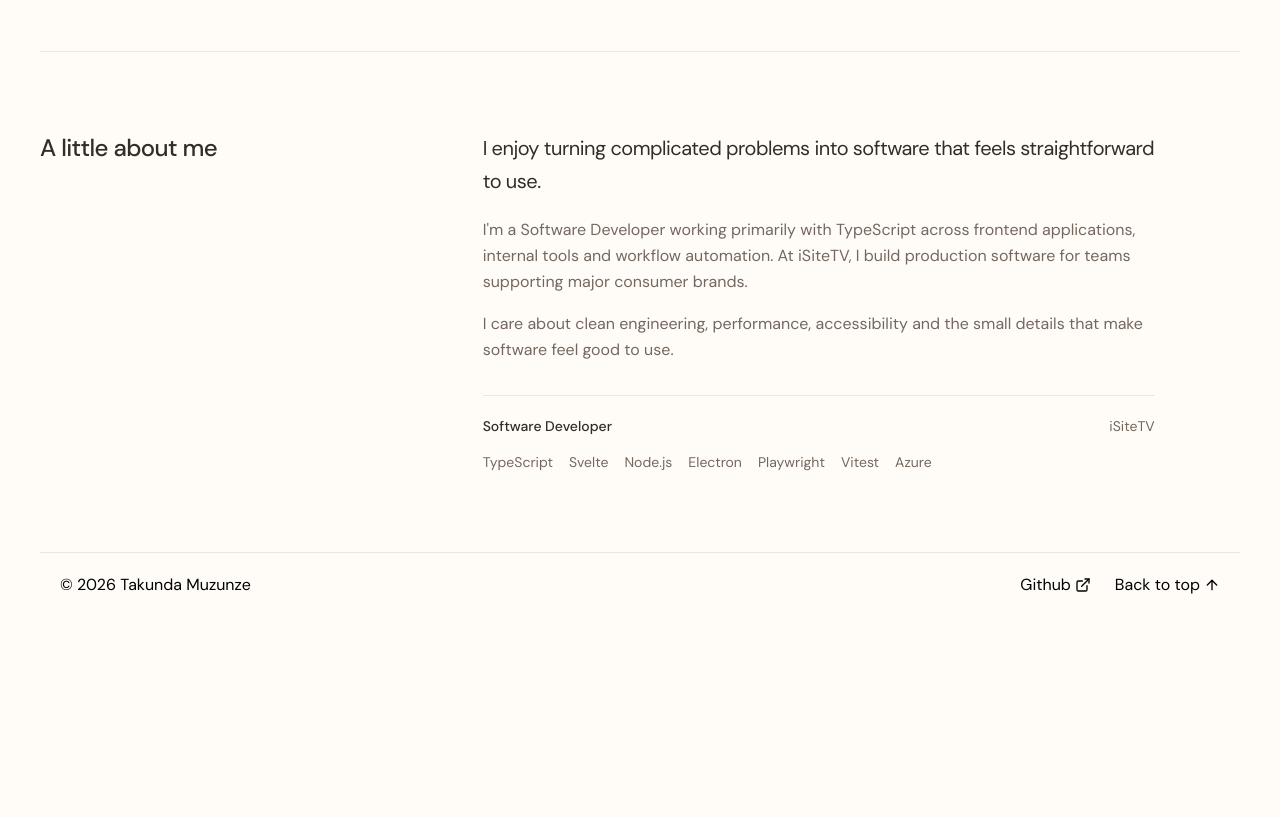
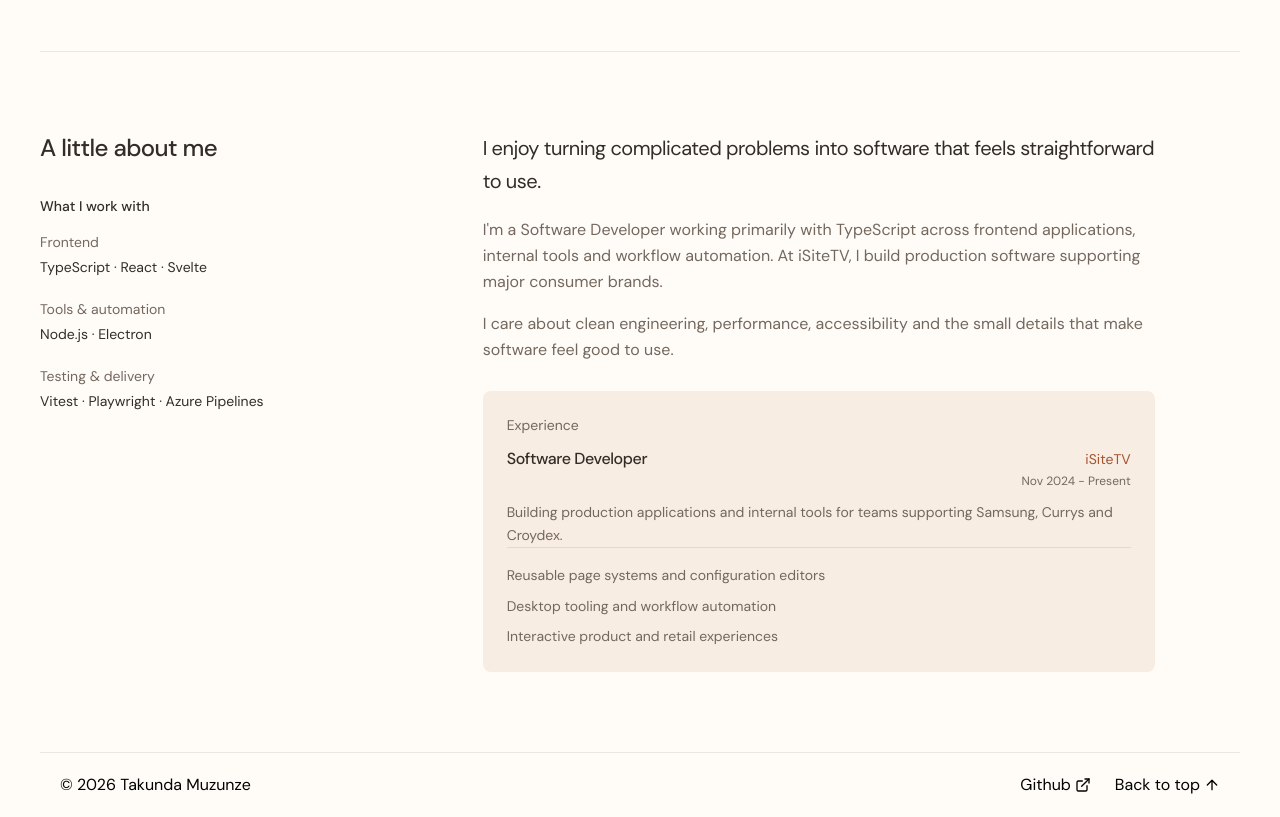
Before and after one commit to TakundaMuzunze/personal-website-v3, a Next.js app: page / in a window 1280 px wide. Shown: the part 2120-2937 px from the top of the page. Before the commit the page ends 2737 px from the top, so only its background shows below. Built offline with nearby package versions, Linux system fonts and the light colour scheme.

Commit message:
feat: add more information to about section
add time period and job duties under experience panel

add skills and technologies

```diff
--- a/src/components/sections/about-me/AboutMeSection.tsx
+++ b/src/components/sections/about-me/AboutMeSection.tsx
@@ -4,35 +4,47 @@ export function AboutMeSection() {
   return (
     <section id="about" aria-labelledby="about-heading" className="scroll-mt-8 border-y border-primary/10 py-16 text-primary sm:py-20">
       <div className="grid items-start gap-8 md:grid-cols-[1fr_2fr] md:gap-12 lg:gap-16">
+        <div className="min-w-0">
           <h2 id="about-heading" className="text-2xl font-medium tracking-tight">
             {aboutMe.heading}
           </h2>
-
+          <div className="mt-6 md:mt-8">
+            <h3 className="text-sm font-medium">{aboutMe.skills.heading}</h3>
+            <dl className="mt-4 grid gap-5 sm:grid-cols-2 md:grid-cols-1">
+              {aboutMe.skills.groups.map(({ label, technologies }) => (
+                <div key={label}>
+                  <dt className="text-sm text-secondary-text">{label}</dt>
+                  <dd className="mt-1 text-sm leading-relaxed">{technologies.join(" · ")}</dd>
+                </div>
+              ))}
+            </dl>
+          </div>
+        </div>
         <div className="max-w-2xl min-w-0">
           <p className="text-lg leading-relaxed tracking-tight sm:text-xl">{aboutMe.introduction}</p>
-
           <div className="mt-5 space-y-4 text-base leading-relaxed text-secondary-text">
             {aboutMe.paragraphs.map((paragraph) => (
               <p key={paragraph}>{paragraph}</p>
             ))}
           </div>
-
-          <dl className="mt-8 flex flex-wrap items-baseline justify-between gap-x-6 gap-y-2 border-t border-primary/10 pt-5 text-sm">
-            <div>
-              <dt className="sr-only">Role</dt>
-              <dd className="font-medium">{aboutMe.experience.role}</dd>
+          <div className="mt-7 rounded-lg bg-surface p-6" role="group" aria-labelledby="about-experience">
+            <h3 id="about-experience" className="text-sm font-normal text-secondary-text">
+              {aboutMe.experience.heading}
+            </h3>
+            <div className="mt-3 flex flex-wrap items-baseline justify-between gap-x-4 gap-y-2">
+              <p className="text-base font-medium tracking-tight">{aboutMe.experience.role}</p>
+              <div className="text-left sm:text-right">
+                <p className="text-sm text-accent">{aboutMe.experience.company}</p>
+                <p className="mt-1 text-xs text-secondary-text">{aboutMe.experience.period}</p>
               </div>
-            <div>
-              <dt className="sr-only">Company</dt>
-              <dd className="text-secondary-text">{aboutMe.experience.company}</dd>
             </div>
-          </dl>
-
-          <ul aria-label="Technologies I work with" className="mt-4 flex flex-wrap gap-x-4 gap-y-2 text-sm text-secondary-text">
-            {aboutMe.technologies.map((technology) => (
-              <li key={technology}>{technology}</li>
+            <p className="mt-3 text-sm leading-relaxed text-secondary-text">{aboutMe.experience.description}</p>
+            <ul className="space-y-2 border-t border-primary/10 pt-4 text-sm leading-relaxed text-secondary-text">
+              {aboutMe.experience.responsibilities.map((responsibility) => (
+                <li key={responsibility}>{responsibility}</li>
               ))}
             </ul>
+          </div>
         </div>
       </div>
     </section>
--- a/src/data/AboutMe.ts
+++ b/src/data/AboutMe.ts
@@ -4,14 +4,38 @@ export const aboutMe = {
   introduction: "I enjoy turning complicated problems into software that feels straightforward to use.",
 
   paragraphs: [
-    "I'm a Software Developer working primarily with TypeScript across frontend applications, internal tools and workflow automation. At iSiteTV, I build production software for teams supporting major consumer brands.",
+    "I'm a Software Developer working primarily with TypeScript across frontend applications, internal tools and workflow automation. At iSiteTV, I build production software supporting major consumer brands.",
     "I care about clean engineering, performance, accessibility and the small details that make software feel good to use.",
   ],
 
   experience: {
+    heading: "Experience",
     role: "Software Developer",
     company: "iSiteTV",
+    period: "Nov 2024 - Present",
+    description: "Building production applications and internal tools for teams supporting Samsung, Currys and Croydex.",
+    responsibilities: [
+      "Reusable page systems and configuration editors",
+      "Desktop tooling and workflow automation",
+      "Interactive product and retail experiences",
+    ],
   },
 
-  technologies: ["TypeScript", "Svelte", "Node.js", "Electron", "Playwright", "Vitest", "Azure"],
+  skills: {
+    heading: "What I work with",
+    groups: [
+      {
+        label: "Frontend",
+        technologies: ["TypeScript", "React", "Svelte"],
+      },
+      {
+        label: "Tools & automation",
+        technologies: ["Node.js", "Electron"],
+      },
+      {
+        label: "Testing & delivery",
+        technologies: ["Vitest", "Playwright", "Azure Pipelines"],
+      },
+    ],
+  },
 };
```
Lines whose indentation alone changed are shown as unchanged.
